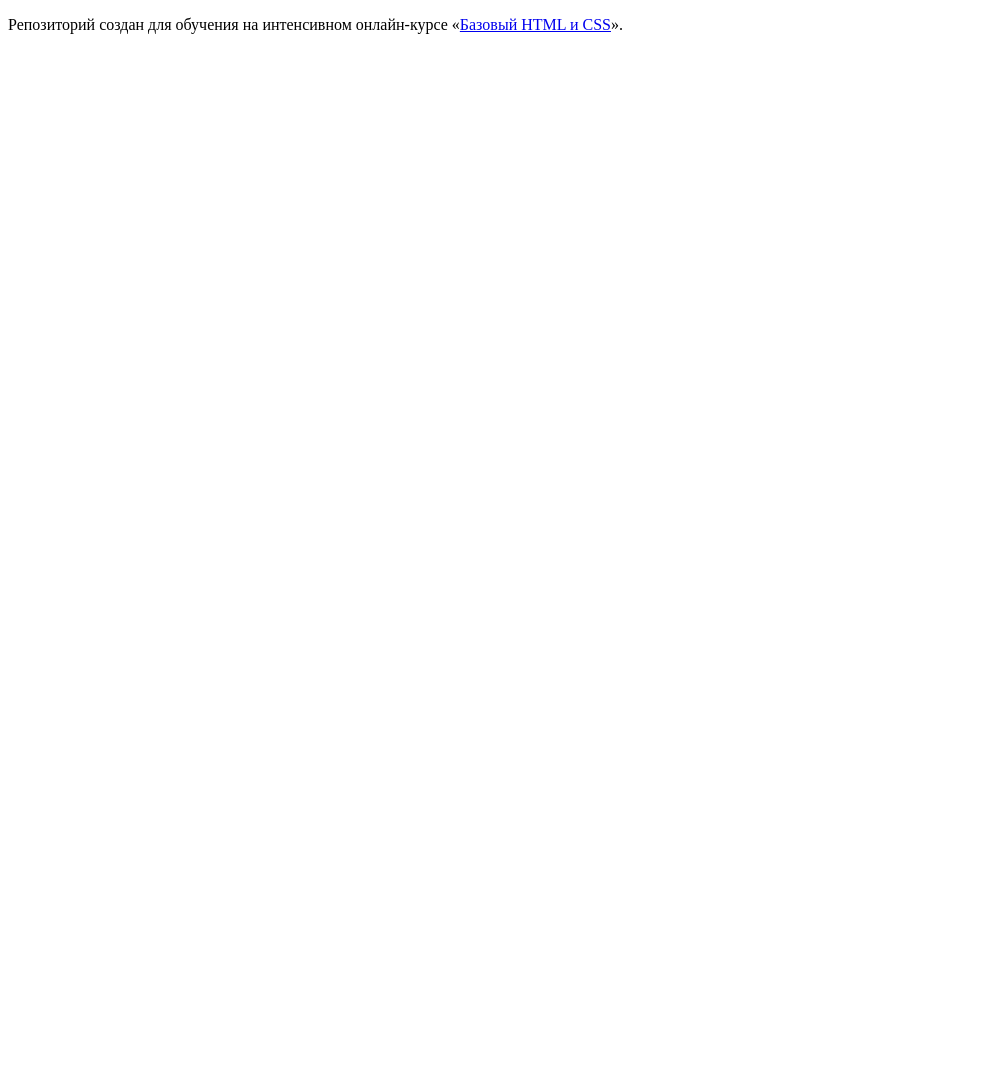
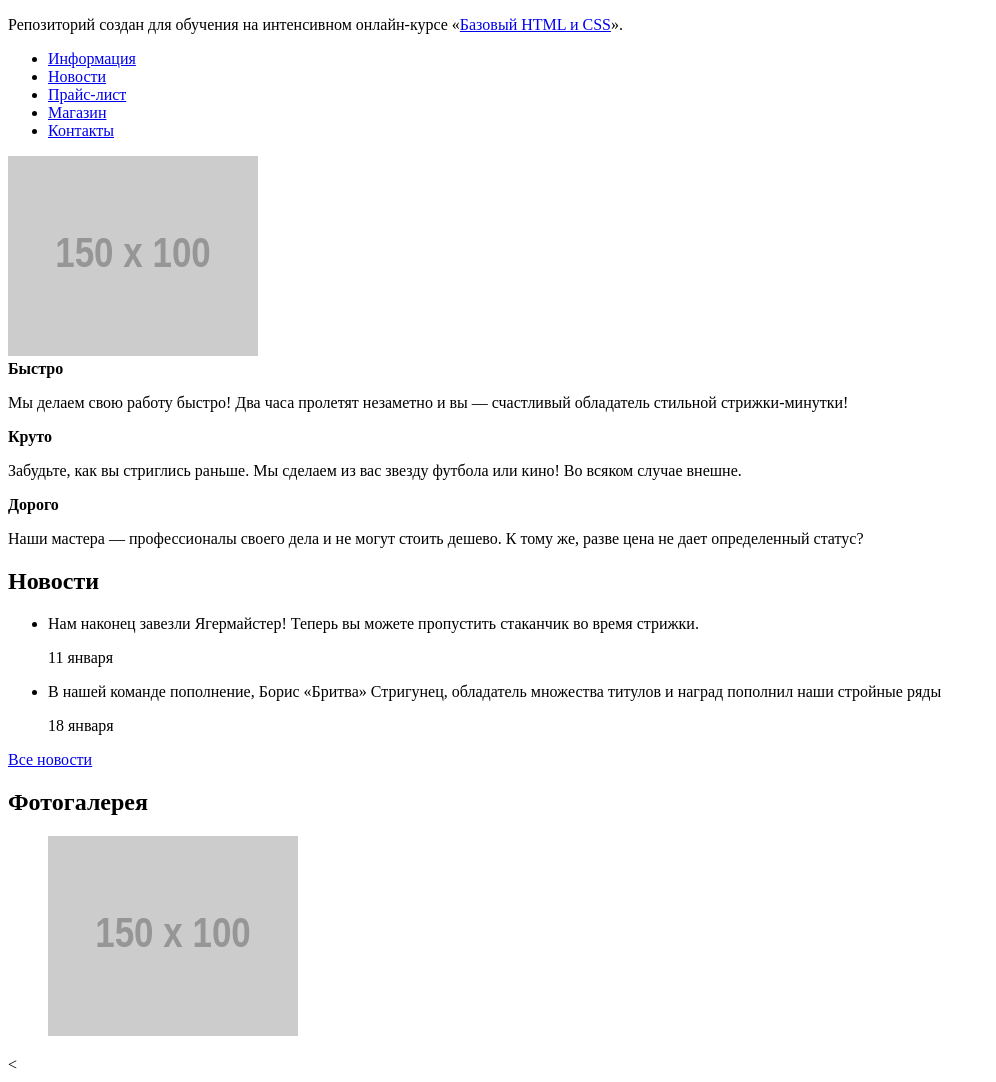
Before and after one commit to Valeriaartemchenko/230764-barbershop, a plain HTML site: page index.html in a window 1280 px wide. Shown: the whole page, without its empty margins (0-996 px from the left). Before the commit the page ends 800 px from the top, so only its background shows below. Drawn offline with Linux system fonts and the light colour scheme; placeholder pictures from the web are drawn by us.

Commit message:
Начальная разметка index.html для Барбершопа

```diff
--- a/index.html
+++ b/index.html
@@ -8,5 +8,79 @@
 
     <p>Репозиторий создан для обучения на интенсивном онлайн‑курсе «<a href="https://htmlacademy.ru/intensive/htmlcss">Базовый HTML и CSS</a>».</p>
 
+    <header class="main-header">
+    	<div class="container">
+    	<ul>
+    		<li><a href=#>Информация</a></li>
+    		<li><a href=#>Новости</a></li>
+    		<li><a href=#>Прайс-лист</a></li>
+    		<li><a href=#>Магазин</a></li>
+    		<li><a href=#>Контакты</a></li>
+    	</ul>
+    	</div>
+    	<div class="user-block">
+    		<a class="login" href="#"></a>
+    	</div>
+    </header>
+    <main class="container">
+    	<div class="logo">
+    		<img  src="http://placehold.it/150x100"  width="250" height="200" alt="Барбершоп «Бородинский»">
+    	</div>
+    	<section class="benefit">
+			<div class="benefit-item">
+    			<b class="benefit-name">Быстро</b>
+       			<p>Мы делаем свою работу быстро! Два часа пролетят незаметно и вы — счастливый обладатель стильной стрижки-минутки!</p>
+    		</div>
+    		<div class="benefit-item">
+    			<b class="benefit-name">Круто</b>
+    			<p>Забудьте, как вы стриглись раньше. Мы сделаем из вас звезду футбола или кино! Во всяком случае внешне.</p>
+    		</div>
+    		<div class="benefit-item">
+    			<b class="benefit-name">Дорого</b>
+    			<p>Наши мастера — профессионалы своего дела и не могут стоить дешево. К тому же, разве цена не дает определенный статус?</p>
+    		</div>
+    	</section>
+
+    	<div class="content">
+    		<div class="content-left">
+    			<h2 class="content-title">Новости</h2>
+    			<ul>
+    				<li>
+    				<p>Нам наконец завезли Ягермайстер! Теперь вы можете пропустить стаканчик во время стрижки.</p>
+    				<time datetime="11-01-2016">11 января</time>
+    				</li>
+    				<li>
+    				<p>В нашей команде пополнение, Борис «Бритва» Стригунец, обладатель множества титулов и наград пополнил наши стройные ряды</p>
+    				<time datetime="18-01-2016">18 января</time>
+    				</li>
+    			</ul>
+    			<a class="btn" href="#">Все новости</a>
+    		</div>
+
+    		<div class="content-right">
+    			<h2 class="content-title">Фотогалерея</h2>
+    			<figure>
+    				<img src="http://placehold.it/150x100" width="250" height="200" alt="Фото салона">
+    			</figure>
+
+    		</div>
+		</div>
+		<div class="content">
+    		<div class="content-left">
+
+    		</div>
+
+    		<div class="content-right">
+
+    		</div>
+		</div>
+    </main>
+    <footer>
+    	<div class="contact-information">
+    		<
+    	</div>
+    	<div class="appointment"></div>
+    </footer>
+
   </body>
 </html>
```
